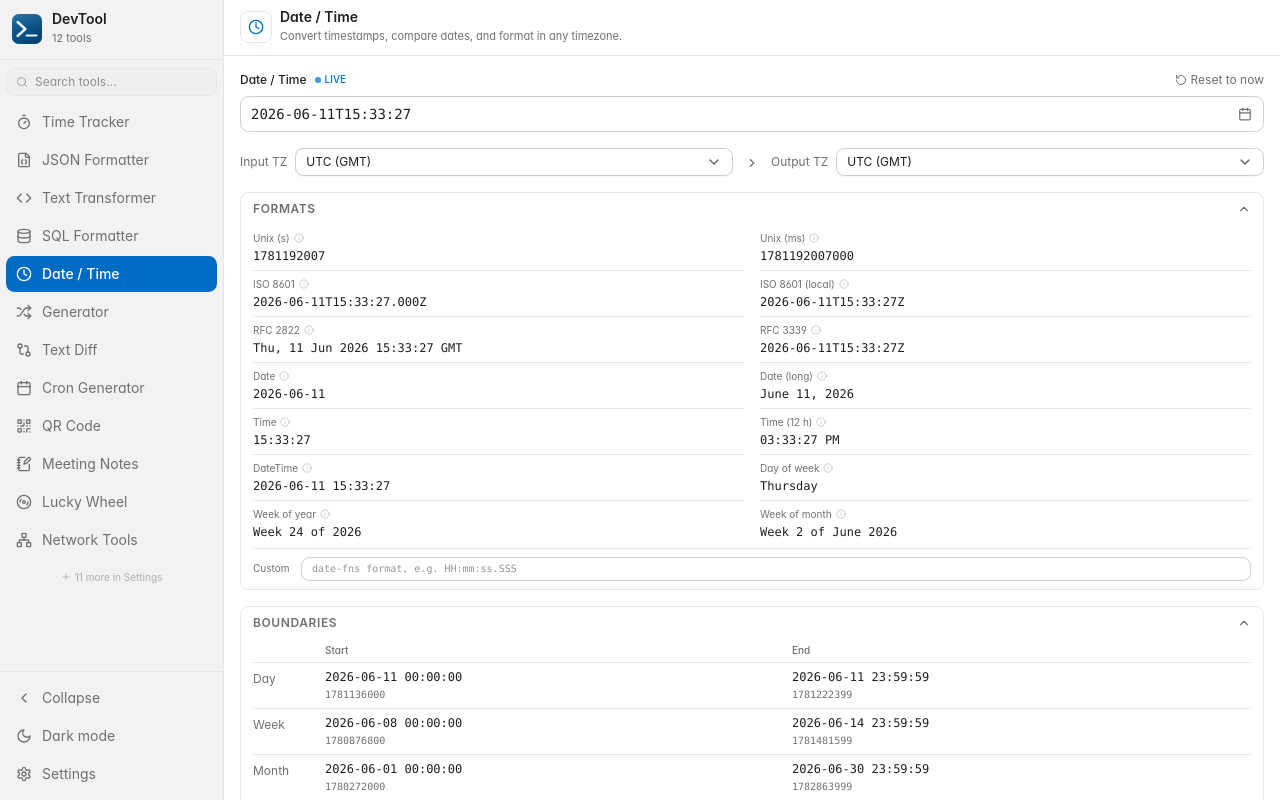
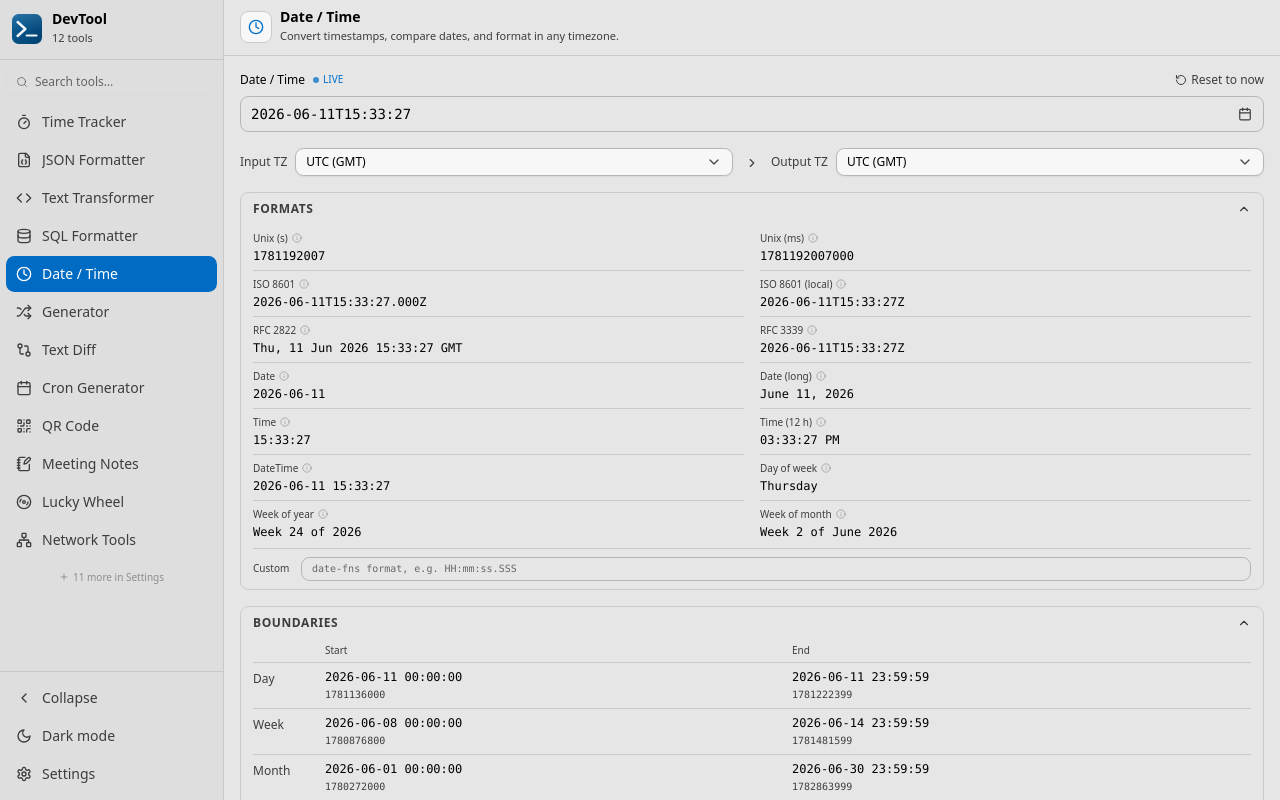
Before and after one commit to DianaSensei/developer-desktop-utils, a React (Vite) app: page /unix-time in a window 1280 px wide. Built offline with nearby package versions, Linux system fonts and the light colour scheme.

Commit message:
feat: improve ux of light theme

```diff
--- a/index.html
+++ b/index.html
@@ -5,6 +5,29 @@
     <link rel="icon" type="image/svg+xml" href="/vite.svg" />
     <meta name="viewport" content="width=device-width, initial-scale=1.0" />
     <title>DevTool - Developer Utilities</title>
+    <!-- Critical theme bootstrap: runs before first paint so the window opens in
+         the correct light/dark colour with no flash of unstyled / wrong-theme
+         content. Mirrors the logic in App.tsx (key: devtool-dark-mode). -->
+    <script>
+      (function () {
+        try {
+          var saved = localStorage.getItem('devtool-dark-mode');
+          var dark = saved !== null
+            ? saved === 'true'
+            : window.matchMedia('(prefers-color-scheme: dark)').matches;
+          var root = document.documentElement;
+          if (dark) root.classList.add('dark');
+          root.style.colorScheme = dark ? 'dark' : 'light';
+          // Paint the right background immediately, before the CSS bundle loads.
+          root.style.backgroundColor = dark ? '#1f1f1f' : '#e5e5e5';
+        } catch (e) {}
+      })();
+    </script>
+    <style>
+      /* Hard guarantee against a white flash while the JS/CSS bundles load */
+      html { background-color: #e5e5e5; }
+      html.dark { background-color: #1f1f1f; }
+    </style>
   </head>
   <body>
     <div id="root"></div>
--- a/src/App.tsx
+++ b/src/App.tsx
@@ -1,5 +1,5 @@
 import { BrowserRouter as Router, Routes, Route, Link, useLocation } from 'react-router-dom';
-import { useState, useEffect, useRef, useCallback, useLayoutEffect } from 'react';
+import { useState, useEffect, useRef, useCallback, useLayoutEffect, lazy, Suspense } from 'react';
 import { createPortal } from 'react-dom';
 import { cn } from '@/lib/utils';
 import {
@@ -13,6 +13,7 @@ import {
   ChevronDown,
   Search,
   Plus,
+  Loader2,
 } from 'lucide-react';
 import { Input } from '@/components/ui/input';
 import { TOOL_DEFS, TOOL_DEF_MAP, DEFAULT_TOOL_ORDER } from '@/lib/toolDefs';
@@ -24,30 +25,36 @@ import { MeetingsProvider } from '@/lib/meetings';
 import { UpdateDialog } from '@/components/UpdateDialog';
 import { AppLogo } from '@/components/AppLogo';
 
-import { CronGenerator } from '@/components/tools/CronGenerator';
-import { TextTransformer } from '@/components/tools/TextTransformer';
-import { Base64Tool } from '@/components/tools/Base64Tool';
-import { HashTool } from '@/components/tools/HashTool';
-import { UnixTimeConverter } from '@/components/tools/UnixTimeConverter';
-import { JsonFormatter } from '@/components/tools/JsonFormatter';
-import { JwtDebugger } from '@/components/tools/JwtDebugger';
-import { RegexTester } from '@/components/tools/RegexTester';
-import { ChecksumTool } from '@/components/tools/ChecksumTool';
-import { ImageBase64Tool } from '@/components/tools/ImageBase64Tool';
-import { GeneratorTool } from '@/components/tools/GeneratorTool';
-import { TextDiff } from '@/components/tools/TextDiff';
-import { QRCodeTool } from '@/components/tools/QRCodeTool';
-import { MarkdownPreview } from '@/components/tools/MarkdownPreview';
-import { ArrayDeduplicator } from '@/components/tools/ArrayDeduplicator';
-import { TextCounter } from '@/components/tools/TextCounter';
-import { ColorPicker } from '@/components/tools/ColorPicker';
-import { Settings } from '@/components/Settings';
-import { KafkaExplorer } from '@/components/tools/kafka/KafkaExplorer';
-import { SqlFormatter } from '@/components/tools/SqlFormatter';
-import { TaskTracker } from '@/components/tools/TaskTracker';
-import { NetworkTools } from '@/components/tools/NetworkTools';
-import { MeetingNotes } from '@/components/tools/MeetingNotes';
-import { LuckyWheel } from '@/components/tools/LuckyWheel';
+// Tools are code-split: each loads its own chunk on first navigation instead of
+// being bundled into the initial payload. This keeps app startup fast and avoids
+// parsing heavy libs (CodeMirror, jsQR, qrcode, react-markdown) until needed.
+const named = <T,>(p: Promise<Record<string, T>>, key: string) =>
+  p.then((m) => ({ default: (m as Record<string, React.ComponentType>)[key] }));
+
+const CronGenerator = lazy(() => named(import('@/components/tools/CronGenerator'), 'CronGenerator'));
+const TextTransformer = lazy(() => named(import('@/components/tools/TextTransformer'), 'TextTransformer'));
+const Base64Tool = lazy(() => named(import('@/components/tools/Base64Tool'), 'Base64Tool'));
+const HashTool = lazy(() => named(import('@/components/tools/HashTool'), 'HashTool'));
+const UnixTimeConverter = lazy(() => named(import('@/components/tools/UnixTimeConverter'), 'UnixTimeConverter'));
+const JsonFormatter = lazy(() => named(import('@/components/tools/JsonFormatter'), 'JsonFormatter'));
+const JwtDebugger = lazy(() => named(import('@/components/tools/JwtDebugger'), 'JwtDebugger'));
+const RegexTester = lazy(() => named(import('@/components/tools/RegexTester'), 'RegexTester'));
+const ChecksumTool = lazy(() => named(import('@/components/tools/ChecksumTool'), 'ChecksumTool'));
+const ImageBase64Tool = lazy(() => named(import('@/components/tools/ImageBase64Tool'), 'ImageBase64Tool'));
+const GeneratorTool = lazy(() => named(import('@/components/tools/GeneratorTool'), 'GeneratorTool'));
+const TextDiff = lazy(() => named(import('@/components/tools/TextDiff'), 'TextDiff'));
+const QRCodeTool = lazy(() => named(import('@/components/tools/QRCodeTool'), 'QRCodeTool'));
+const MarkdownPreview = lazy(() => named(import('@/components/tools/MarkdownPreview'), 'MarkdownPreview'));
+const ArrayDeduplicator = lazy(() => named(import('@/components/tools/ArrayDeduplicator'), 'ArrayDeduplicator'));
+const TextCounter = lazy(() => named(import('@/components/tools/TextCounter'), 'TextCounter'));
+const ColorPicker = lazy(() => named(import('@/components/tools/ColorPicker'), 'ColorPicker'));
+const Settings = lazy(() => named(import('@/components/Settings'), 'Settings'));
+const KafkaExplorer = lazy(() => named(import('@/components/tools/kafka/KafkaExplorer'), 'KafkaExplorer'));
+const SqlFormatter = lazy(() => named(import('@/components/tools/SqlFormatter'), 'SqlFormatter'));
+const TaskTracker = lazy(() => named(import('@/components/tools/TaskTracker'), 'TaskTracker'));
+const NetworkTools = lazy(() => named(import('@/components/tools/NetworkTools'), 'NetworkTools'));
+const MeetingNotes = lazy(() => named(import('@/components/tools/MeetingNotes'), 'MeetingNotes'));
+const LuckyWheel = lazy(() => named(import('@/components/tools/LuckyWheel'), 'LuckyWheel'));
 
 const TOOL_ROUTES: Record<string, { path: string; component: React.ComponentType; fullHeight?: boolean }> = {
   'cron-generator': { path: '/',              component: CronGenerator,      fullHeight: true },
@@ -100,6 +107,16 @@ function applySavedOrder<T extends { featureId: string }>(tools: T[], savedOrder
     if (!order.includes(t.featureId)) ordered.push(t);
   }
   return ordered;
+}
+
+// Shown briefly while a tool's code-split chunk loads. Fills the content area so
+// the header/sidebar stay put — no layout shift.
+function ToolLoading() {
+  return (
+    <div className="flex h-full w-full items-center justify-center">
+      <Loader2 className="h-5 w-5 animate-spin text-muted-foreground/60" />
+    </div>
+  );
 }
 
 function NavTooltip({ label, description, children }: {
@@ -496,12 +513,14 @@ function AppContent() {
   const isFullHeight = !!(activeTool as typeof allTools[0] & { fullHeight?: boolean }).fullHeight;
 
   const routes = (
+    <Suspense fallback={<ToolLoading />}>
       <Routes>
         {enabledTools.map((tool) => (
           <Route key={tool.path} path={tool.path} element={<tool.component />} />
         ))}
         <Route path="/settings" element={<Settings />} />
       </Routes>
+    </Suspense>
   );
 
   return (
@@ -515,7 +534,7 @@ function AppContent() {
         onToggleCollapse={toggleCollapse}
       />
       <main className="flex-1 flex flex-col min-h-0 overflow-hidden">
-        <div className="z-30 border-b bg-background/90 backdrop-blur supports-[backdrop-filter]:bg-background/75 shrink-0">
+        <div className="z-30 border-b bg-background shrink-0">
           <div className="flex items-center justify-between px-3 py-2.5 sm:px-4">
             <div className="flex items-center gap-2">
               <Button variant="ghost" size="icon" className="lg:hidden" onClick={() => setSidebarOpen(true)}>
--- a/src/components/tools/LuckyWheel.tsx
+++ b/src/components/tools/LuckyWheel.tsx
@@ -42,16 +42,17 @@ const easeOutCubic = (t: number) => 1 - Math.pow(1 - t, 3);
 
 function drawWheel(
   ctx: CanvasRenderingContext2D,
+  size: number,
   choices: string[],
   rotation: number,
   highlight: { index: number; intensity: number } | null,
 ) {
   const n = choices.length;
-  const cx = SIZE / 2;
-  const cy = SIZE / 2;
-  const radius = SIZE / 2 - 6;
+  const cx = size / 2;
+  const cy = size / 2;
+  const radius = size / 2 - 6;
 
-  ctx.clearRect(0, 0, SIZE, SIZE);
+  ctx.clearRect(0, 0, size, size);
 
   if (n === 0) {
     ctx.fillStyle = 'rgba(120,120,120,0.12)';
@@ -98,18 +99,19 @@ function drawWheel(
     ctx.restore();
   }
 
-  // Hub
+  // Hub — proportional so it stays balanced at any rendered size
   ctx.beginPath();
-  ctx.arc(cx, cy, 26, 0, Math.PI * 2);
+  ctx.arc(cx, cy, size * 0.057, 0, Math.PI * 2);
   ctx.fillStyle = '#ffffff';
   ctx.fill();
   ctx.lineWidth = 3;
   ctx.strokeStyle = 'rgba(0,0,0,0.12)';
   ctx.stroke();
 
-  // Outer ring
+  // Outer ring — stroke sits just inside the radius so it never gets clipped
+  // at the bitmap edge (a clipped stroke is what made the rim look jagged).
   ctx.beginPath();
-  ctx.arc(cx, cy, radius, 0, Math.PI * 2);
+  ctx.arc(cx, cy, radius - 2, 0, Math.PI * 2);
   ctx.lineWidth = 4;
   ctx.strokeStyle = 'rgba(0,0,0,0.18)';
   ctx.stroke();
@@ -132,6 +134,7 @@ export function LuckyWheel() {
   const [winner, setWinner] = useState<string | null>(null);
 
   const canvasRef = useRef<HTMLCanvasElement | null>(null);
+  const sizeRef = useRef(SIZE); // logical (CSS) size the canvas is currently rendered at
   const rotationRef = useRef(0);
   const highlightRef = useRef<{ index: number; intensity: number } | null>(null);
   const spinRaf = useRef<number | null>(null);
@@ -149,19 +152,33 @@ export function LuckyWheel() {
     const canvas = canvasRef.current;
     const ctx = canvas?.getContext('2d');
     if (!ctx) return;
-    drawWheel(ctx, choices, rotationRef.current, highlightRef.current);
+    drawWheel(ctx, sizeRef.current, choices, rotationRef.current, highlightRef.current);
   }, [choices]);
 
-  // Size the backing store at device resolution, then draw.
+  // Match the backing store to the canvas's actual on-screen size × DPR so the
+  // circle is rasterized at native device resolution. Without this the fixed
+  // bitmap got bitmap-scaled to fit, which re-aliased the rim (jagged edge).
   useEffect(() => {
     const canvas = canvasRef.current;
     if (!canvas) return;
-    const dpr = window.devicePixelRatio || 1;
-    canvas.width = SIZE * dpr;
-    canvas.height = SIZE * dpr;
-    const ctx = canvas.getContext('2d');
-    if (ctx) ctx.setTransform(dpr, 0, 0, dpr, 0, 0);
-    render();
+    const sync = () => {
+      const cssSize = Math.round(canvas.getBoundingClientRect().width);
+      if (cssSize <= 0) return;
+      const dpr = window.devicePixelRatio || 1;
+      const next = Math.round(cssSize * dpr);
+      if (canvas.width !== next || canvas.height !== next) {
+        canvas.width = next;
+        canvas.height = next;
+      }
+      const ctx = canvas.getContext('2d');
+      if (ctx) ctx.setTransform(dpr, 0, 0, dpr, 0, 0);
+      sizeRef.current = cssSize;
+      render();
+    };
+    sync();
+    const ro = new ResizeObserver(sync);
+    ro.observe(canvas);
+    return () => ro.disconnect();
   }, [render]);
 
   useEffect(() => {
--- a/src/components/ui/button.tsx
+++ b/src/components/ui/button.tsx
@@ -8,7 +8,7 @@ const buttonVariants = cva(
   {
     variants: {
       variant: {
-        default: 'bg-primary text-primary-foreground hover:bg-primary/90 shadow-sm shadow-primary/10',
+        default: 'bg-primary text-primary-foreground hover:bg-primary/90 shadow-sm',
         destructive: 'bg-destructive text-destructive-foreground hover:bg-destructive/90',
         outline: 'border border-input bg-background hover:bg-accent hover:text-accent-foreground',
         secondary: 'bg-secondary text-secondary-foreground hover:bg-secondary/80',
--- a/src/components/ui/card.tsx
+++ b/src/components/ui/card.tsx
@@ -5,7 +5,7 @@ const Card = React.forwardRef<HTMLDivElement, React.HTMLAttributes<HTMLDivElemen
   ({ className, ...props }, ref) => (
     <div
       ref={ref}
-      className={cn('rounded-lg border bg-card text-card-foreground shadow-[0_1px_4px_rgb(0_0_0/0.07),0_2px_10px_rgb(0_0_0/0.05)]', className)}
+      className={cn('rounded-lg border bg-card text-card-foreground shadow-sm', className)}
       {...props}
     />
   )
--- a/src/styles/globals.css
+++ b/src/styles/globals.css
@@ -4,7 +4,9 @@
 
 @layer base {
   :root {
-    --background: 0 0% 100%;
+    /* Dim, low-glare canvas. Pulled well below white so the screen isn't a wall
+       of bright pixels — the single biggest contributor to light-theme eye strain. */
+    --background: 0 0% 90%;
     /* SQL / JS editor syntax colors */
     --sql-keyword: hsl(207 100% 35%);
     --sql-string: hsl(130 50% 35%);
@@ -15,26 +17,35 @@
     --sql-type: hsl(270 55% 45%);
     --js-property: hsl(32 90% 44%);
     --js-method: hsl(270 60% 52%);
-    --foreground: 0 0% 12%;
-    --card: 0 0% 100%;
-    --card-foreground: 0 0% 12%;
-    --popover: 0 0% 100%;
-    --popover-foreground: 0 0% 12%;
+    /* Pure black primary text — maximum contrast on the light surfaces */
+    --foreground: 0 0% 0%;
+    /* Cards/menus sit just under pure white: bright enough to lift off the canvas,
+       not so bright they glare. */
+    --card: 0 0% 97%;
+    --card-foreground: 0 0% 0%;
+    --popover: 0 0% 97%;
+    --popover-foreground: 0 0% 0%;
     --primary: 207 100% 40%;
     --primary-foreground: 0 0% 100%;
-    --secondary: 0 0% 91%;
-    --secondary-foreground: 0 0% 23%;
-    --muted: 0 0% 91%;
-    --muted-foreground: 0 0% 44%;
+    --secondary: 0 0% 84%;
+    --secondary-foreground: 0 0% 6%;
+    --muted: 0 0% 86%;
+    /* Secondary/description text — now much darker so even subordinate text reads
+       as near-black, while staying a step below primary text. */
+    --muted-foreground: 0 0% 24%;
     --accent: 207 100% 38%;
     --accent-foreground: 0 0% 100%;
     --destructive: 12 82% 34%;
     --destructive-foreground: 0 0% 100%;
-    --border: 0 0% 90%;
-    --input: 0 0% 81%;
+    /* Clearly visible borders/dividers so cards and rows read as distinct */
+    --border: 0 0% 79%;
+    --input: 0 0% 71%;
     --ring: 207 100% 40%;
-    --sidebar: 0 0% 95%;
+    --sidebar: 0 0% 87%;
     --radius: 0.65rem;
+    /* Tell the OS/webview to theme native fallbacks (scrollbars, form widgets,
+       focus rings) for light mode — keeps Windows/Linux from flashing dark chrome */
+    color-scheme: light;
   }
 
   .dark {
@@ -68,6 +79,7 @@
     --input: 0 0% 24%;
     --ring: 207 100% 40%;
     --sidebar: 0 0% 9%;
+    color-scheme: dark;
   }
 }
 
@@ -77,15 +89,52 @@
   }
   html {
     height: 100%;
+    /* Stop mobile/webview auto-inflating text; keep sizes identical per-OS */
+    -webkit-text-size-adjust: 100%;
+    text-size-adjust: 100%;
   }
   body {
     @apply bg-background text-foreground;
-    font-family: -apple-system, BlinkMacSystemFont, "Segoe WPC", "Segoe UI", system-ui, "Ubuntu", "Droid Sans", sans-serif;
-    font-feature-settings: "cv02", "cv03", "cv04", "cv11";
+    /* Font stack ordered per-OS: macOS (SF) → Windows (Segoe UI Variable/Segoe UI)
+       → Linux (Ubuntu/Cantarell/Noto). system-ui first lets each OS pick its native UI face. */
+    font-family: system-ui, -apple-system, BlinkMacSystemFont, "Segoe UI Variable Text",
+      "Segoe UI", "Ubuntu", "Cantarell", "Noto Sans", "Helvetica Neue", Arial, sans-serif;
+    /* Only portable OpenType features — kerning + standard ligatures. The previous
+       "cv02/cv03/cv04/cv11" are San-Francisco-only character variants that map to
+       unintended glyphs on Segoe UI / Ubuntu, which looked "broken" off macOS. */
+    font-feature-settings: "kern", "liga";
+    font-kerning: normal;
     height: 100%;
+    /* Consistent, crisp anti-aliasing across macOS / Windows / Linux webviews */
+    -webkit-font-smoothing: antialiased;
+    -moz-osx-font-smoothing: grayscale;
+    text-rendering: optimizeLegibility;
   }
   #root {
     height: 100%;
+    isolation: isolate;
+  }
+
+  /* Inputs and buttons don't inherit the font by default in some webviews */
+  button,
+  input,
+  optgroup,
+  select,
+  textarea {
+    font-family: inherit;
+    font-feature-settings: inherit;
+  }
+
+  /* WebKitGTK (Linux) paints a grey tap-highlight box on click — remove it */
+  * {
+    -webkit-tap-highlight-color: transparent;
+  }
+
+  /* Crisp 1px borders / hairlines regardless of fractional device-pixel ratios */
+  img,
+  svg,
+  canvas {
+    image-rendering: -webkit-optimize-contrast;
   }
 
   ::selection {
```
Also changed, not shown: tailwind.config.js (+14 -0 lines). Lines whose indentation alone changed are shown as unchanged.
